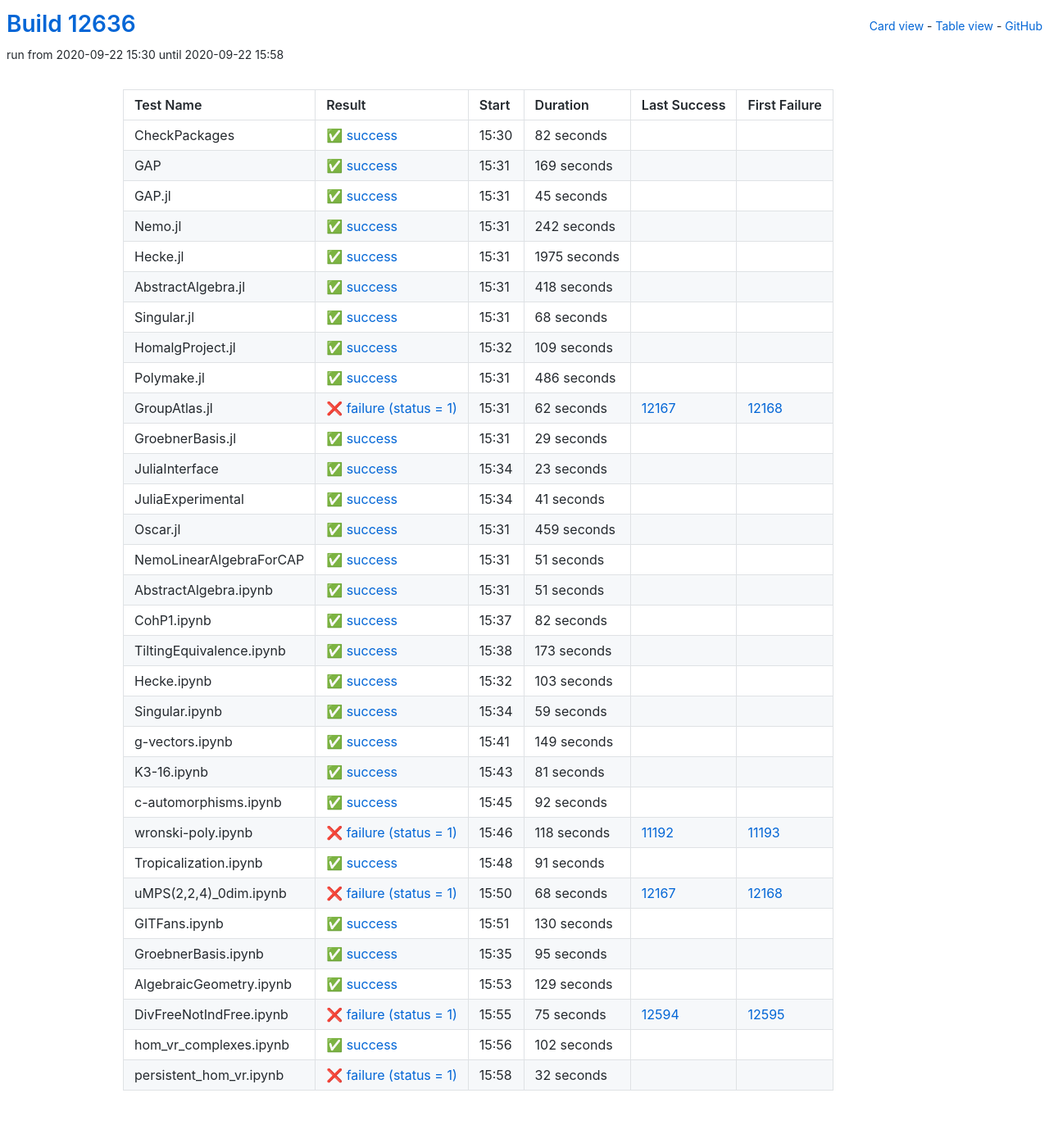
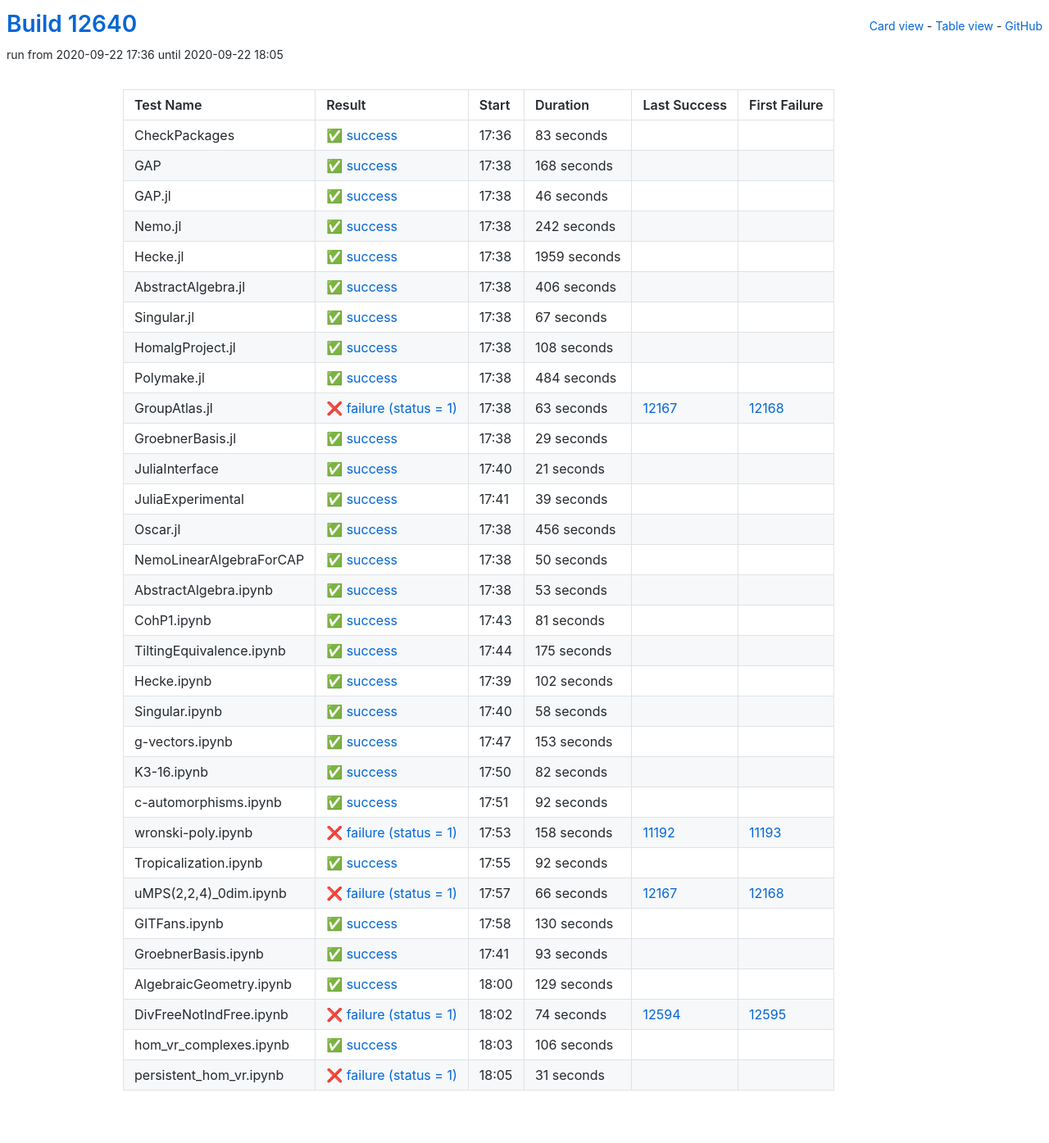
Before and after one commit to oscar-system/oscar-ci-status, a Jekyll site: the page built from table.html, in a window 1280 px wide. Shown: the whole page at 82% size. Built offline with Jekyll 4.4.1, drawn with Linux system fonts in a browser that asks for light colours.

Commit message:
Build #12640

```diff
--- a/_data/ci.yml
+++ b/_data/ci.yml
@@ -1,6 +1,6 @@
 ---
-build: 12636
-build_url: https://oscarci.mathematik.uni-kl.de/job/oscar/12636/
+build: 12640
+build_url: https://oscarci.mathematik.uni-kl.de/job/oscar/12640/
 job: oscar
 organization: oscar-system
 repo: oscar-ci-status
@@ -8,44 +8,44 @@
 tests:
 - name: CheckPackages
   id: checkpackages
-  log: https://oscarci.mathematik.uni-kl.de/job/oscar/12636/artifact/logs/build-12636/CheckPackages.log
-  start: 2020-09-22 15:30
+  log: https://oscarci.mathematik.uni-kl.de/job/oscar/12640/artifact/logs/build-12640/CheckPackages.log
+  start: 2020-09-22 17:36
   success: true
   exitcode: 0
   status: success
-  duration: 82
+  duration: 83
   last_success: false
   last_success_url:
   first_failure: false
   first_failure_url:
 - name: GAP
   id: gap
-  log: https://oscarci.mathematik.uni-kl.de/job/oscar/12636/artifact/logs/build-12636/GAP.log
-  start: 2020-09-22 15:31
+  log: https://oscarci.mathematik.uni-kl.de/job/oscar/12640/artifact/logs/build-12640/GAP.log
+  start: 2020-09-22 17:38
   success: true
   exitcode: 0
   status: success
-  duration: 169
+  duration: 168
   last_success: false
   last_success_url:
   first_failure: false
   first_failure_url:
 - name: GAP.jl
   id: gap-jl
-  log: https://oscarci.mathematik.uni-kl.de/job/oscar/12636/artifact/logs/build-12636/GAP.jl.log
-  start: 2020-09-22 15:31
+  log: https://oscarci.mathematik.uni-kl.de/job/oscar/12640/artifact/logs/build-12640/GAP.jl.log
+  start: 2020-09-22 17:38
   success: true
   exitcode: 0
   status: success
-  duration: 45
+  duration: 46
   last_success: false
   last_success_url:
   first_failure: false
   first_failure_url:
 - name: Nemo.jl
   id: nemo-jl
-  log: https://oscarci.mathematik.uni-kl.de/job/oscar/12636/artifact/logs/build-12636/Nemo.jl.log
-  start: 2020-09-22 15:31
+  log: https://oscarci.mathematik.uni-kl.de/job/oscar/12640/artifact/logs/build-12640/Nemo.jl.log
+  start: 2020-09-22 17:38
   success: true
   exitcode: 0
   status: success
@@ -56,80 +56,80 @@
   first_failure_url:
 - name: Hecke.jl
   id: hecke-jl
-  log: https://oscarci.mathematik.uni-kl.de/job/oscar/12636/artifact/logs/build-12636/Hecke.jl.log
-  start: 2020-09-22 15:31
+  log: https://oscarci.mathematik.uni-kl.de/job/oscar/12640/artifact/logs/build-12640/Hecke.jl.log
+  start: 2020-09-22 17:38
   success: true
   exitcode: 0
   status: success
-  duration: 1975
+  duration: 1959
   last_success: false
   last_success_url:
   first_failure: false
   first_failure_url:
 - name: AbstractAlgebra.jl
   id: abstractalgebra-jl
-  log: https://oscarci.mathematik.uni-kl.de/job/oscar/12636/artifact/logs/build-12636/AbstractAlgebra.jl.log
-  start: 2020-09-22 15:31
+  log: https://oscarci.mathematik.uni-kl.de/job/oscar/12640/artifact/logs/build-12640/AbstractAlgebra.jl.log
+  start: 2020-09-22 17:38
   success: true
   exitcode: 0
   status: success
-  duration: 418
+  duration: 406
   last_success: false
   last_success_url:
   first_failure: false
   first_failure_url:
 - name: Singular.jl
   id: singular-jl
-  log: https://oscarci.mathematik.uni-kl.de/job/oscar/12636/artifact/logs/build-12636/Singular.jl.log
-  start: 2020-09-22 15:31
+  log: https://oscarci.mathematik.uni-kl.de/job/oscar/12640/artifact/logs/build-12640/Singular.jl.log
+  start: 2020-09-22 17:38
   success: true
   exitcode: 0
   status: success
-  duration: 68
+  duration: 67
   last_success: false
   last_success_url:
   first_failure: false
   first_failure_url:
 - name: HomalgProject.jl
   id: homalgproject-jl
-  log: https://oscarci.mathematik.uni-kl.de/job/oscar/12636/artifact/logs/build-12636/HomalgProject.jl.log
-  start: 2020-09-22 15:32
+  log: https://oscarci.mathematik.uni-kl.de/job/oscar/12640/artifact/logs/build-12640/HomalgProject.jl.log
+  start: 2020-09-22 17:38
   success: true
   exitcode: 0
   status: success
-  duration: 109
+  duration: 108
   last_success: false
   last_success_url:
   first_failure: false
   first_failure_url:
 - name: Polymake.jl
   id: polymake-jl
-  log: https://oscarci.mathematik.uni-kl.de/job/oscar/12636/artifact/logs/build-12636/Polymake.jl.log
-  start: 2020-09-22 15:31
+  log: https://oscarci.mathematik.uni-kl.de/job/oscar/12640/artifact/logs/build-12640/Polymake.jl.log
+  start: 2020-09-22 17:38
   success: true
   exitcode: 0
   status: success
-  duration: 486
+  duration: 484
   last_success: false
   last_success_url:
   first_failure: false
   first_failure_url:
 - name: GroupAtlas.jl
   id: groupatlas-jl
-  log: https://oscarci.mathematik.uni-kl.de/job/oscar/12636/artifact/logs/build-12636/GroupAtlas.jl.log
-  start: 2020-09-22 15:31
+  log: https://oscarci.mathematik.uni-kl.de/job/oscar/12640/artifact/logs/build-12640/GroupAtlas.jl.log
+  start: 2020-09-22 17:38
   success: false
   exitcode: 1
   status: failure
-  duration: 62
+  duration: 63
   last_success: 12167
   last_success_url: https://oscarci.mathematik.uni-kl.de/job/oscar/12167/
   first_failure: 12168
   first_failure_url: https://oscarci.mathematik.uni-kl.de/job/oscar/12168/
 - name: GroebnerBasis.jl
   id: groebnerbasis-jl
-  log: https://oscarci.mathematik.uni-kl.de/job/oscar/12636/artifact/logs/build-12636/GroebnerBasis.jl.log
-  start: 2020-09-22 15:31
+  log: https://oscarci.mathematik.uni-kl.de/job/oscar/12640/artifact/logs/build-12640/GroebnerBasis.jl.log
+  start: 2020-09-22 17:38
   success: true
   exitcode: 0
   status: success
@@ -140,68 +140,128 @@
   first_failure_url:
 - name: JuliaInterface
   id: juliainterface
-  log: https://oscarci.mathematik.uni-kl.de/job/oscar/12636/artifact/logs/build-12636/JuliaInterface.log
-  start: 2020-09-22 15:34
+  log: https://oscarci.mathematik.uni-kl.de/job/oscar/12640/artifact/logs/build-12640/JuliaInterface.log
+  start: 2020-09-22 17:40
   success: true
   exitcode: 0
   status: success
-  duration: 23
+  duration: 21
   last_success: false
   last_success_url:
   first_failure: false
   first_failure_url:
 - name: JuliaExperimental
   id: juliaexperimental
-  log: https://oscarci.mathematik.uni-kl.de/job/oscar/12636/artifact/logs/build-12636/JuliaExperimental.log
-  start: 2020-09-22 15:34
+  log: https://oscarci.mathematik.uni-kl.de/job/oscar/12640/artifact/logs/build-12640/JuliaExperimental.log
+  start: 2020-09-22 17:41
   success: true
   exitcode: 0
   status: success
-  duration: 41
+  duration: 39
   last_success: false
   last_success_url:
   first_failure: false
   first_failure_url:
 - name: Oscar.jl
   id: oscar-jl
-  log: https://oscarci.mathematik.uni-kl.de/job/oscar/12636/artifact/logs/build-12636/Oscar.jl.log
-  start: 2020-09-22 15:31
+  log: https://oscarci.mathematik.uni-kl.de/job/oscar/12640/artifact/logs/build-12640/Oscar.jl.log
+  start: 2020-09-22 17:38
   success: true
   exitcode: 0
   status: success
-  duration: 459
+  duration: 456
   last_success: false
   last_success_url:
   first_failure: false
   first_failure_url:
 - name: NemoLinearAlgebraForCAP
   id: nemolinearalgebraforcap
-  log: https://oscarci.mathematik.uni-kl.de/job/oscar/12636/artifact/logs/build-12636/NemoLinearAlgebraForCAP.log
-  start: 2020-09-22 15:31
+  log: https://oscarci.mathematik.uni-kl.de/job/oscar/12640/artifact/logs/build-12640/NemoLinearAlgebraForCAP.log
+  start: 2020-09-22 17:38
   success: true
   exitcode: 0
   status: success
-  duration: 51
+  duration: 50
   last_success: false
   last_success_url:
   first_failure: false
   first_failure_url:
 - name: AbstractAlgebra.ipynb
   id: abstractalgebra-ipynb
-  log: https://oscarci.mathematik.uni-kl.de/job/oscar/12636/artifact/logs/build-12636/AbstractAlgebra.ipynb.log
-  start: 2020-09-22 15:31
+  log: https://oscarci.mathematik.uni-kl.de/job/oscar/12640/artifact/logs/build-12640/AbstractAlgebra.ipynb.log
+  start: 2020-09-22 17:38
   success: true
   exitcode: 0
   status: success
-  duration: 51
+  duration: 53
   last_success: false
   last_success_url:
   first_failure: false
   first_failure_url:
 - name: CohP1.ipynb
   id: cohp1-ipynb
-  log: https://oscarci.mathematik.uni-kl.de/job/oscar/12636/artifact/logs/build-12636/CohP1.ipynb.log
-  start: 2020-09-22 15:37
+  log: https://oscarci.mathematik.uni-kl.de/job/oscar/12640/artifact/logs/build-12640/CohP1.ipynb.log
+  start: 2020-09-22 17:43
+  success: true
+  exitcode: 0
+  status: success
+  duration: 81
+  last_success: false
+  last_success_url:
+  first_failure: false
+  first_failure_url:
+- name: TiltingEquivalence.ipynb
+  id: tiltingequivalence-ipynb
+  log: https://oscarci.mathematik.uni-kl.de/job/oscar/12640/artifact/logs/build-12640/TiltingEquivalence.ipynb.log
+  start: 2020-09-22 17:44
+  success: true
+  exitcode: 0
+  status: success
+  duration: 175
+  last_success: false
+  last_success_url:
+  first_failure: false
+  first_failure_url:
+- name: Hecke.ipynb
+  id: hecke-ipynb
+  log: https://oscarci.mathematik.uni-kl.de/job/oscar/12640/artifact/logs/build-12640/Hecke.ipynb.log
+  start: 2020-09-22 17:39
+  success: true
+  exitcode: 0
+  status: success
+  duration: 102
+  last_success: false
+  last_success_url:
+  first_failure: false
+  first_failure_url:
+- name: Singular.ipynb
+  id: singular-ipynb
+  log: https://oscarci.mathematik.uni-kl.de/job/oscar/12640/artifact/logs/build-12640/Singular.ipynb.log
+  start: 2020-09-22 17:40
+  success: true
+  exitcode: 0
+  status: success
+  duration: 58
+  last_success: false
+  last_success_url:
+  first_failure: false
+  first_failure_url:
+- name: g-vectors.ipynb
+  id: g-vectors-ipynb
+  log: https://oscarci.mathematik.uni-kl.de/job/oscar/12640/artifact/logs/build-12640/g-vectors.ipynb.log
+  start: 2020-09-22 17:47
+  success: true
+  exitcode: 0
+  status: success
+  duration: 153
+  last_success: false
+  last_success_url:
+  first_failure: false
+  first_failure_url:
+- name: K3-16.ipynb
+  id: k3-16-ipynb
+  log: https://oscarci.mathematik.uni-kl.de/job/oscar/12640/artifact/logs/build-12640/K3-16.ipynb.log
+  start: 2020-09-22 17:50
   success: true
   exitcode: 0
   status: success
@@ -210,70 +270,10 @@
   last_success_url:
   first_failure: false
   first_failure_url:
-- name: TiltingEquivalence.ipynb
-  id: tiltingequivalence-ipynb
-  log: https://oscarci.mathematik.uni-kl.de/job/oscar/12636/artifact/logs/build-12636/TiltingEquivalence.ipynb.log
-  start: 2020-09-22 15:38
-  success: true
-  exitcode: 0
-  status: success
-  duration: 173
-  last_success: false
-  last_success_url:
-  first_failure: false
-  first_failure_url:
-- name: Hecke.ipynb
-  id: hecke-ipynb
-  log: https://oscarci.mathematik.uni-kl.de/job/oscar/12636/artifact/logs/build-12636/Hecke.ipynb.log
-  start: 2020-09-22 15:32
-  success: true
-  exitcode: 0
-  status: success
-  duration: 103
-  last_success: false
-  last_success_url:
-  first_failure: false
-  first_failure_url:
-- name: Singular.ipynb
-  id: singular-ipynb
-  log: https://oscarci.mathematik.uni-kl.de/job/oscar/12636/artifact/logs/build-12636/Singular.ipynb.log
-  start: 2020-09-22 15:34
-  success: true
-  exitcode: 0
-  status: success
-  duration: 59
-  last_success: false
-  last_success_url:
-  first_failure: false
-  first_failure_url:
-- name: g-vectors.ipynb
-  id: g-vectors-ipynb
-  log: https://oscarci.mathematik.uni-kl.de/job/oscar/12636/artifact/logs/build-12636/g-vectors.ipynb.log
-  start: 2020-09-22 15:41
-  success: true
-  exitcode: 0
-  status: success
-  duration: 149
-  last_success: false
-  last_success_url:
-  first_failure: false
-  first_failure_url:
-- name: K3-16.ipynb
-  id: k3-16-ipynb
-  log: https://oscarci.mathematik.uni-kl.de/job/oscar/12636/artifact/logs/build-12636/K3-16.ipynb.log
-  start: 2020-09-22 15:43
-  success: true
-  exitcode: 0
-  status: success
-  duration: 81
-  last_success: false
-  last_success_url:
-  first_failure: false
-  first_failure_url:
 - name: c-automorphisms.ipynb
   id: c-automorphisms-ipynb
-  log: https://oscarci.mathematik.uni-kl.de/job/oscar/12636/artifact/logs/build-12636/c-automorphisms.ipynb.log
-  start: 2020-09-22 15:45
+  log: https://oscarci.mathematik.uni-kl.de/job/oscar/12640/artifact/logs/build-12640/c-automorphisms.ipynb.log
+  start: 2020-09-22 17:51
   success: true
   exitcode: 0
   status: success
@@ -284,44 +284,44 @@
   first_failure_url:
 - name: wronski-poly.ipynb
   id: wronski-poly-ipynb
-  log: https://oscarci.mathematik.uni-kl.de/job/oscar/12636/artifact/logs/build-12636/wronski-poly.ipynb.log
-  start: 2020-09-22 15:46
+  log: https://oscarci.mathematik.uni-kl.de/job/oscar/12640/artifact/logs/build-12640/wronski-poly.ipynb.log
+  start: 2020-09-22 17:53
   success: false
   exitcode: 1
   status: failure
-  duration: 118
+  duration: 158
   last_success: 11192
   last_success_url: https://oscarci.mathematik.uni-kl.de/job/oscar/11192/
   first_failure: 11193
   first_failure_url: https://oscarci.mathematik.uni-kl.de/job/oscar/11193/
 - name: Tropicalization.ipynb
   id: tropicalization-ipynb
-  log: https://oscarci.mathematik.uni-kl.de/job/oscar/12636/artifact/logs/build-12636/Tropicalization.ipynb.log
-  start: 2020-09-22 15:48
+  log: https://oscarci.mathematik.uni-kl.de/job/oscar/12640/artifact/logs/build-12640/Tropicalization.ipynb.log
+  start: 2020-09-22 17:55
   success: true
   exitcode: 0
   status: success
-  duration: 91
+  duration: 92
   last_success: false
   last_success_url:
   first_failure: false
   first_failure_url:
 - name: uMPS(2,2,4)_0dim.ipynb
   id: umps-2-2-4-0dim-ipynb
-  log: https://oscarci.mathematik.uni-kl.de/job/oscar/12636/artifact/logs/build-12636/uMPS-2-2-4-_0dim.ipynb.log
-  start: 2020-09-22 15:50
+  log: https://oscarci.mathematik.uni-kl.de/job/oscar/12640/artifact/logs/build-12640/uMPS-2-2-4-_0dim.ipynb.log
+  start: 2020-09-22 17:57
   success: false
   exitcode: 1
   status: failure
-  duration: 68
+  duration: 66
   last_success: 12167
   last_success_url: https://oscarci.mathematik.uni-kl.de/job/oscar/12167/
   first_failure: 12168
   first_failure_url: https://oscarci.mathematik.uni-kl.de/job/oscar/12168/
 - name: GITFans.ipynb
   id: gitfans-ipynb
-  log: https://oscarci.mathematik.uni-kl.de/job/oscar/12636/artifact/logs/build-12636/GITFans.ipynb.log
-  start: 2020-09-22 15:51
+  log: https://oscarci.mathematik.uni-kl.de/job/oscar/12640/artifact/logs/build-12640/GITFans.ipynb.log
+  start: 2020-09-22 17:58
   success: true
   exitcode: 0
   status: success
@@ -332,20 +332,20 @@
   first_failure_url:
 - name: GroebnerBasis.ipynb
   id: groebnerbasis-ipynb
-  log: https://oscarci.mathematik.uni-kl.de/job/oscar/12636/artifact/logs/build-12636/GroebnerBasis.ipynb.log
-  start: 2020-09-22 15:35
+  log: https://oscarci.mathematik.uni-kl.de/job/oscar/12640/artifact/logs/build-12640/GroebnerBasis.ipynb.log
+  start: 2020-09-22 17:41
   success: true
   exitcode: 0
   status: success
-  duration: 95
+  duration: 93
   last_success: false
   last_success_url:
   first_failure: false
   first_failure_url:
 - name: AlgebraicGeometry.ipynb
   id: algebraicgeometry-ipynb
-  log: https://oscarci.mathematik.uni-kl.de/job/oscar/12636/artifact/logs/build-12636/AlgebraicGeometry.ipynb.log
-  start: 2020-09-22 15:53
+  log: https://oscarci.mathematik.uni-kl.de/job/oscar/12640/artifact/logs/build-12640/AlgebraicGeometry.ipynb.log
+  start: 2020-09-22 18:00
   success: true
   exitcode: 0
   status: success
@@ -356,36 +356,36 @@
   first_failure_url:
 - name: DivFreeNotIndFree.ipynb
   id: divfreenotindfree-ipynb
-  log: https://oscarci.mathematik.uni-kl.de/job/oscar/12636/artifact/logs/build-12636/DivFreeNotIndFree.ipynb.log
-  start: 2020-09-22 15:55
+  log: https://oscarci.mathematik.uni-kl.de/job/oscar/12640/artifact/logs/build-12640/DivFreeNotIndFree.ipynb.log
+  start: 2020-09-22 18:02
   success: false
   exitcode: 1
   status: failure
-  duration: 75
+  duration: 74
   last_success: 12594
   last_success_url: https://oscarci.mathematik.uni-kl.de/job/oscar/12594/
   first_failure: 12595
   first_failure_url: https://oscarci.mathematik.uni-kl.de/job/oscar/12595/
 - name: hom_vr_complexes.ipynb
   id: hom-vr-complexes-ipynb
-  log: https://oscarci.mathematik.uni-kl.de/job/oscar/12636/artifact/logs/build-12636/hom_vr_complexes.ipynb.log
-  start: 2020-09-22 15:56
+  log: https://oscarci.mathematik.uni-kl.de/job/oscar/12640/artifact/logs/build-12640/hom_vr_complexes.ipynb.log
+  start: 2020-09-22 18:03
   success: true
   exitcode: 0
   status: success
-  duration: 102
+  duration: 106
   last_success: false
   last_success_url:
   first_failure: false
   first_failure_url:
 - name: persistent_hom_vr.ipynb
   id: persistent-hom-vr-ipynb
-  log: https://oscarci.mathematik.uni-kl.de/job/oscar/12636/artifact/logs/build-12636/persistent_hom_vr.ipynb.log
-  start: 2020-09-22 15:58
+  log: https://oscarci.mathematik.uni-kl.de/job/oscar/12640/artifact/logs/build-12640/persistent_hom_vr.ipynb.log
+  start: 2020-09-22 18:05
   success: false
   exitcode: 1
   status: failure
-  duration: 32
+  duration: 31
   last_success: false
   last_success_url:
   first_failure: false
```
Also changed, not shown: README.md.
